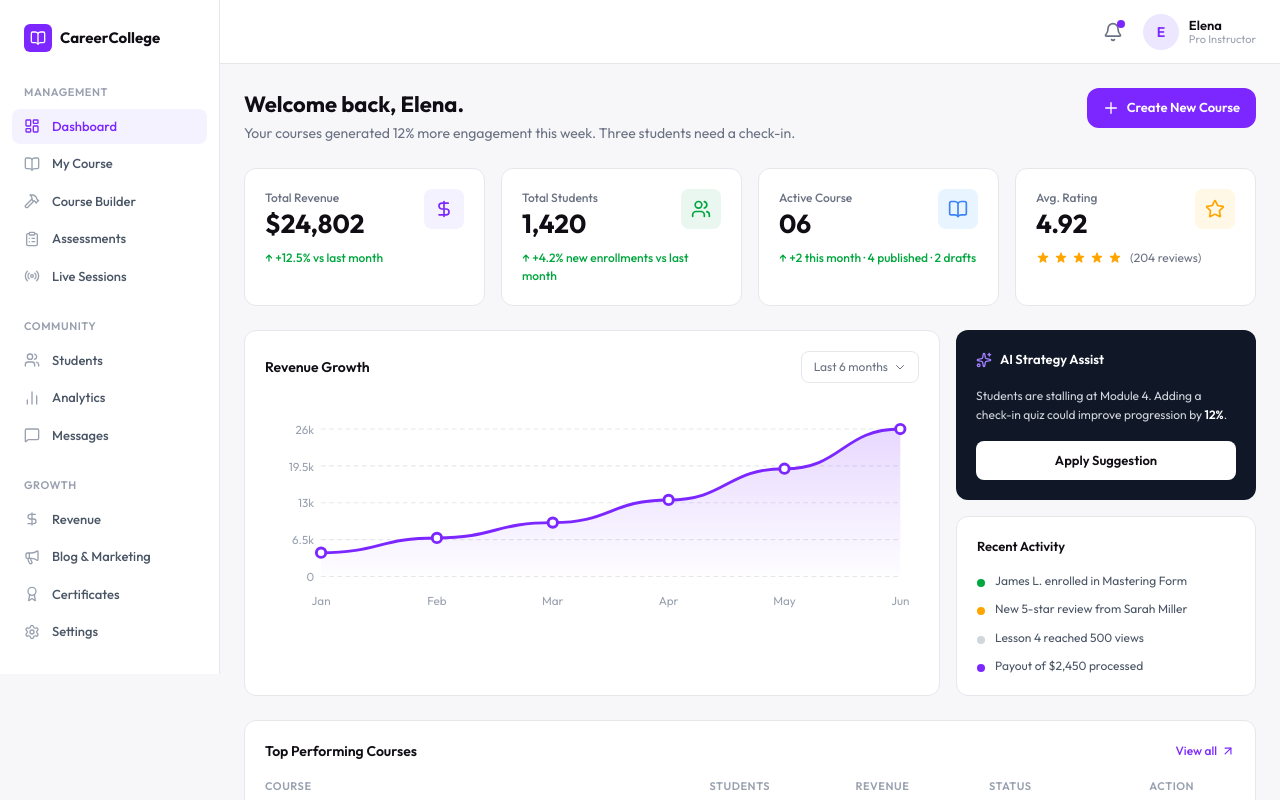
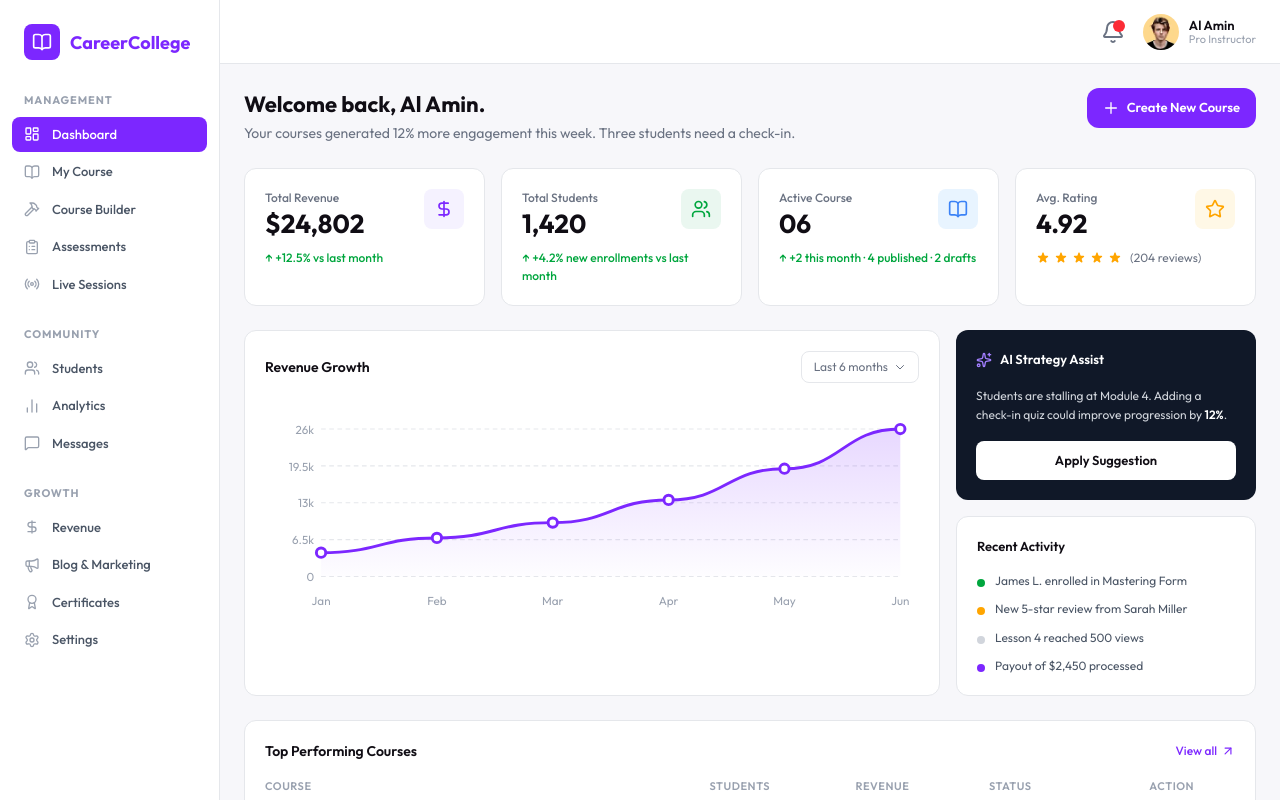
Before and after one commit to niduslab/Career-College-Frontend, a Next.js app: page /dashboard/instructor in a window 1280 px wide. Shown: the top 800 px of the page. Built offline with nearby package versions, Linux system fonts and the light colour scheme.

Commit message:
Completed the topbar design for the instructor dashboard

```diff
--- a/src/app/dashboard/instructor/page.tsx
+++ b/src/app/dashboard/instructor/page.tsx
@@ -10,15 +10,26 @@ export default function InstructorDashboardPage() {
       <div className="flex flex-col sm:flex-row sm:items-start sm:justify-between gap-3">
         <div>
           <h1 className="text-[20px] lg:text-[22px] font-bold text-(--text-title)">
-            Welcome back, Elena.
+            Welcome back, Al Amin.
           </h1>
           <p className="text-[13px] lg:text-[14px] text-(--gray-500) mt-0.5">
-            Your courses generated 12% more engagement this week. Three students need a check-in.
+            Your courses generated 12% more engagement this week. Three students
+            need a check-in.
           </p>
         </div>
         <button className="self-start flex items-center gap-2 bg-(--primary-600) hover:bg-(--primary-700) text-white text-[13px] font-semibold px-4 py-2.5 rounded-xl transition-colors whitespace-nowrap">
-          <svg className="w-4 h-4" fill="none" stroke="currentColor" viewBox="0 0 24 24">
-            <path strokeLinecap="round" strokeLinejoin="round" strokeWidth={2} d="M12 4v16m8-8H4" />
+          <svg
+            className="w-4 h-4"
+            fill="none"
+            stroke="currentColor"
+            viewBox="0 0 24 24"
+          >
+            <path
+              strokeLinecap="round"
+              strokeLinejoin="round"
+              strokeWidth={2}
+              d="M12 4v16m8-8H4"
+            />
           </svg>
           Create New Course
         </button>
--- a/src/components/dashboard/instructor/sidebar.tsx
+++ b/src/components/dashboard/instructor/sidebar.tsx
@@ -58,17 +58,17 @@ export default function InstructorSidebar() {
       )}
       <aside
         className={`
-          fixed top-0 left-0 z-40 h-full w-55 bg-white border-r border-(--gray-200) flex flex-col py-6 transition-transform duration-300
-          lg:static lg:translate-x-0 lg:z-auto lg:shrink-0
+          fixed top-0 left-0 z-40 h-screen w-55 bg-white border-r border-(--gray-200) flex flex-col py-6 transition-transform duration-300
+          lg:sticky lg:top-0 lg:translate-x-0 lg:z-auto lg:shrink-0 lg:self-start
           ${open ? "translate-x-0" : "-translate-x-full"}
         `}
       >
         <div className="px-6 mb-8 flex items-center justify-between">
-          <Link href="/" className="flex items-center gap-2" onClick={close}>
-            <div className="w-7 h-7 bg-(--primary-600) rounded-md flex items-center justify-center">
-              <BookOpen className="w-4 h-4 text-white" />
+          <Link href="/" className="flex items-center gap-2.5" onClick={close}>
+            <div className="w-9 h-9 bg-(--primary-600) rounded-lg flex items-center justify-center">
+              <BookOpen className="w-5 h-5 text-white" />
             </div>
-            <span className="font-bold text-(--text-title) text-[15px]">CareerCollege</span>
+            <span className="font-bold text-(--primary-600) text-[18px]">CareerCollege</span>
           </Link>
           <button onClick={close} className="lg:hidden w-7 h-7 flex items-center justify-center rounded-lg hover:bg-(--gray-100)">
             <X className="w-4 h-4 text-(--gray-500)" />
@@ -78,7 +78,7 @@ export default function InstructorSidebar() {
         <nav className="flex-1 px-3 space-y-6 overflow-y-auto">
           {navSections.map((section) => (
             <div key={section.label}>
-              <p className="text-[11px] font-semibold text-(--gray-400) uppercase tracking-wider px-3 mb-2">
+              <p className="text-[11px] font-bold text-(--gray-400) uppercase tracking-[0.08em] px-3 mb-2">
                 {section.label}
               </p>
               <ul className="space-y-0.5">
@@ -91,11 +91,11 @@ export default function InstructorSidebar() {
                         onClick={close}
                         className={`flex items-center gap-3 px-3 py-2 rounded-lg text-[13px] font-medium transition-colors ${
                           active
-                            ? "bg-(--primary-50) text-(--primary-600)"
+                            ? "bg-(--primary-600) text-white hover:bg-(--primary-700)"
                             : "text-(--gray-600) hover:bg-(--gray-100) hover:text-(--text-title)"
                         }`}
                       >
-                        <Icon className={`w-4 h-4 shrink-0 ${active ? "text-(--primary-600)" : "text-(--gray-400)"}`} />
+                        <Icon className={`w-4 h-4 shrink-0 ${active ? "text-white" : "text-(--gray-400)"}`} />
                         {label}
                       </Link>
                     </li>
--- a/src/components/dashboard/instructor/topbar.tsx
+++ b/src/components/dashboard/instructor/topbar.tsx
@@ -1,6 +1,9 @@
 "use client";
 
+import Image from "next/image";
+import Link from "next/link";
 import { Bell, Menu } from "lucide-react";
+import logo from "@/assets/images/dashboard/logo.webp";
 
 export default function InstructorTopbar() {
   const handleMenuClick = () => {
@@ -9,6 +12,7 @@ export default function InstructorTopbar() {
 
   return (
     <header className="h-14 lg:h-16 bg-white border-b border-(--gray-200) px-4 lg:px-6 flex items-center justify-between gap-4 shrink-0">
+      <div className="flex items-center gap-3">
         <button
           onClick={handleMenuClick}
           className="lg:hidden w-9 h-9 flex items-center justify-center rounded-lg hover:bg-(--gray-100) transition-colors"
@@ -16,22 +20,31 @@ export default function InstructorTopbar() {
         >
           <Menu className="w-5 h-5 text-(--gray-600)" />
         </button>
+      </div>
 
       <div className="hidden lg:block flex-1" />
 
       <div className="flex items-center gap-3">
         <button className="relative w-9 h-9 flex items-center justify-center rounded-full hover:bg-(--gray-100) transition-colors">
-          <Bell className="w-5 h-5 text-(--gray-500)" />
-          <span className="absolute top-1.5 right-1.5 w-2 h-2 bg-(--primary-600) rounded-full" />
+          <Bell className="w-6 h-6 text-(--gray-500)" />
+          <span className="absolute top-1.5 right-1.5 w-3 h-3 bg-(--danger-500) rounded-xl" />
         </button>
 
         <div className="flex items-center gap-2.5">
-          <div className="w-8 h-8 lg:w-9 lg:h-9 rounded-full bg-(--primary-100) flex items-center justify-center shrink-0">
-            <span className="text-(--primary-600) font-semibold text-sm">E</span>
+          <div className="w-8 h-8 lg:w-9 lg:h-9 rounded-full overflow-hidden shrink-0">
+            <Image
+              src={logo}
+              alt="Al Amin"
+              className="w-full h-full object-cover"
+            />
           </div>
           <div className="hidden sm:flex flex-col leading-tight">
-            <span className="text-[13px] font-semibold text-(--text-title)">Elena</span>
-            <span className="text-[11px] text-(--gray-400)">Pro Instructor</span>
+            <span className="text-[13px] font-semibold text-(--text-title)">
+              Al Amin
+            </span>
+            <span className="text-[11px] text-(--gray-400)">
+              Pro Instructor
+            </span>
           </div>
         </div>
       </div>
```
Also changed, not shown: src/assets/images/dashboard/logo.webp (renamed from src/assets/images/dashboard/avatar.webp). Lines whose indentation alone changed are shown as unchanged.
